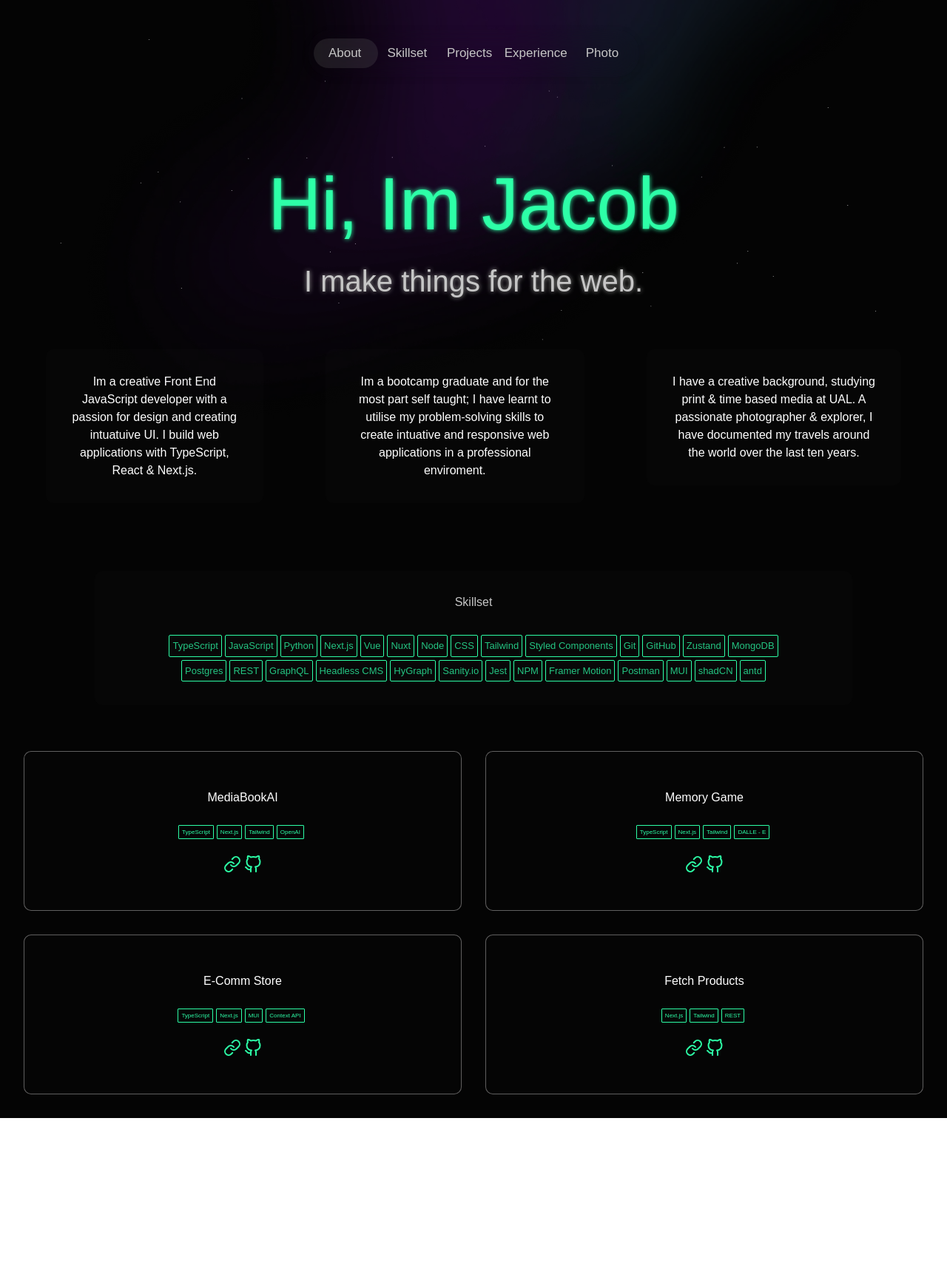
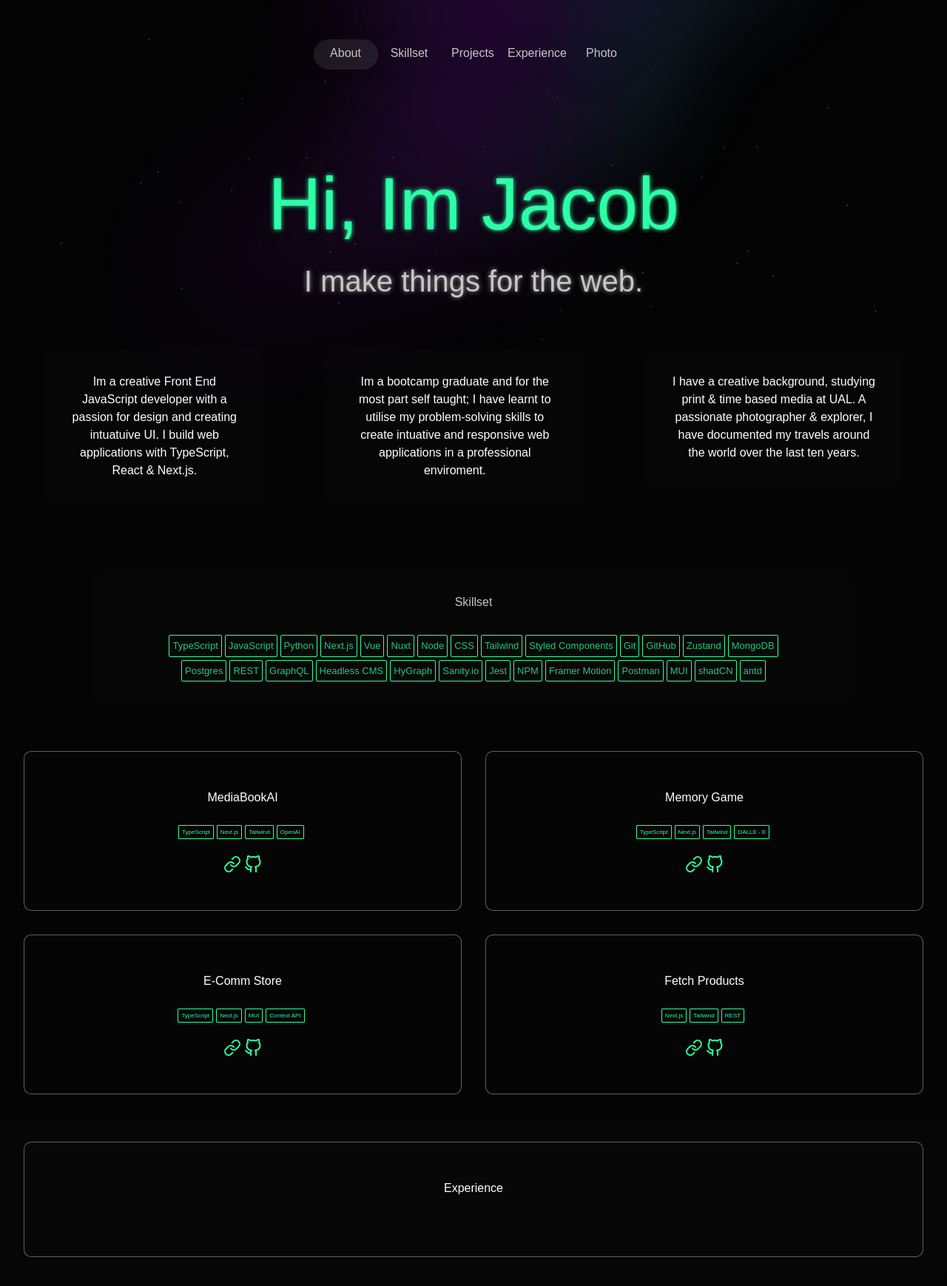
Before and after one commit to Jacobbidmead/v-3, a Next.js app: page / in a window 1280 px wide. Shown: the top 1738 px of the page at 74% size. Before the commit the page ends 1511 px from the top, so only its background shows below. Built offline with nearby package versions, Linux system fonts and the light colour scheme; a web font is replaced by a local one.

Commit message:
feat: created experience component

```diff
--- a/app/components/experience-section.tsx
+++ /dev/null
@@ -1,86 +0,0 @@
-"use client";
-
-import React from "react";
-import { motion } from "framer-motion";
-import { Skill } from "./skillset/Skillset.style";
-
-interface ExperienceItem {
-  title: string;
-  description: string;
-  date: string;
-  company: string;
-  technology: string[];
-}
-
-const experiences: ExperienceItem[] = [
-  {
-    company: "Entwurf",
-    title: "Frontend ReactJS Developer",
-    description: "Building web applications using Next.js",
-    date: "August 2024 - Present",
-    technology: ["Next.js", "styled components", "sanity.io"],
-  },
-  {
-    company: "Curated Loop",
-    title: "Frontend Developer",
-    description: "Created responsive user interfaces and implemented complex UI animations.",
-    date: "Feburary 2024 - July 2024",
-    technology: [],
-  },
-  {
-    company: "Ignite Hubs",
-    title: "Web Design Intern",
-    description: "Assisted in designing and prototyping website layouts using Figma and Adobe XD.",
-    date: "May 2023 - July 2024",
-    technology: [],
-  },
-];
-
-export default function ExperienceSection() {
-  const allTechnologies = experiences.flatMap((experience) => experience.technology);
-  return (
-    <section className='p-8'>
-      <div
-        className=' flex items-center justify-center bg-[rgba(64, 63, 63, 0.033)] text-white py-12 border border-customBorder rounded-[10px] '
-        id='experience'>
-        <div className='w-full flex justify-center'>
-          <h2 className='text-1xl  text-left pr-12'>Professional coding experience</h2>
-          <div className='relative'>
-            <div
-              className='absolute left-2 top-0 bottom-0 w-px bg-[rgba(194,193,193,0.477)]'
-              aria-hidden='true'
-            />
-            {experiences.map((exp, index) => (
-              <motion.div
-                key={index}
-                initial={{ opacity: 0, y: 50 }}
-                whileInView={{ opacity: 1, y: 0 }}
-                viewport={{ once: true, amount: 0.8 }}
-                transition={{ duration: 0.5, delay: index * 0.2 }}
-                className='mb-8 pl-6'>
-                <div className='relative w-[300px]'>
-                  <div className='absolute -left-6 top-1.5 w-4 h-4 rounded-full bg-[rgba(194,193,193,0.477)] flex items-center justify-center'>
-                    <div className='w-1.5 h-1.5 rounded-full bg-white' />
-                  </div>
-                  <div className='pb-2'>
-                    <h2>{exp.company}</h2>
-                    <h3 className='text-xl  mb-2'>{exp.title}</h3>
-                    <p className='text-[rgba(194,193,193,0.477)] mb-2'>{exp.date}</p>
-                    <p>{exp.description}</p>
-                  </div>
-
-                  {/* Loop over the combined technology array */}
-                  {allTechnologies.map((tech, index) => (
-                    <div key={index} className='pt-1'>
-                      <Skill>{tech}</Skill>
-                    </div>
-                  ))}
-                </div>
-              </motion.div>
-            ))}
-          </div>
-        </div>
-      </div>
-    </section>
-  );
-}
--- /dev/null
+++ b/app/components/experience/Experience.style.tsx
@@ -0,0 +1,37 @@
+import styled from "styled-components";
+import { media } from "@/app/utils/media";
+
+export const ExperienceHeader = styled.h4`
+  color: white;
+  font-size: 16px;
+  display: flex;
+  justify-content: center;
+  padding-bottom: 30px;
+`;
+
+export const ExperienceContainer = styled.section`
+  background-size: cover;
+  display: flex;
+  justify-content: center;
+  flex-direction: column;
+  width: 100%;
+  margin-left: auto;
+  margin-right: auto;
+  margin-bottom: 30px;
+  background-color: rgba(64, 63, 63, 0.033);
+  border-radius: 10px;
+  padding: 30px;
+`;
+
+export const ExperienceSection = styled.div`
+  color: rgba(45, 255, 167, 0.764);
+  background-color: rgba(64, 63, 63, 0.033);
+  border: 1px solid rgba(194, 193, 193, 0.477);
+  border-radius: 10px;
+  font-size: 13px;
+  padding: 50px;
+  margin: 2px;
+  ${media.mobile`
+  font-size:11px;
+`}
+`;
--- /dev/null
+++ b/app/components/experience/Experience.tsx
@@ -0,0 +1,16 @@
+"use client";
+import { ExperienceContainer, ExperienceHeader, ExperienceSection } from "./Experience.style";
+
+const Experience: React.FC = () => {
+  return (
+    <>
+      <ExperienceContainer>
+        <ExperienceSection>
+          <ExperienceHeader>Experience</ExperienceHeader>
+        </ExperienceSection>
+      </ExperienceContainer>
+    </>
+  );
+};
+
+export default Experience;
--- a/app/components/nav/Nav.styles.ts
+++ b/app/components/nav/Nav.styles.ts
@@ -39,13 +39,13 @@ export const FloatingNav = styled.div.withConfig({
 export const FnLinks = styled.div`
   cursor: pointer;
   transition: all 0.2s ease;
-  font-size: 17px;
+  font-size: 16px;
   z-index: 2;
-  margin: 0 5px;
+  margin: 4px;
   border-radius: 30px;
   color: rgb(198, 198, 198);
   position: relative;
-  width: 20%;
+  width: 22%;
   display: inline-block;
   text-align: center;
 
@@ -57,8 +57,9 @@ export const FnLinks = styled.div`
 export const BackgroundBlock = styled(motion.div)`
   position: absolute;
   z-index: 1;
-  width: 19.5%;
+  width: 19.4%;
   height: 64%;
   background-color: rgba(114, 114, 114, 0.2);
   border-radius: 30px;
+  top: 20%;
 `;
--- a/app/page.tsx
+++ b/app/page.tsx
@@ -7,6 +7,7 @@ import About from "./components/about/About";
 import { HomeContainer } from "@/Home.styles";
 import Skillset from "./components/skillset/Skillset";
 import Projects from "./components/projects/Projects";
+import Experience from "./components/experience/Experience";
 
 export default function Home() {
   const { isMobile, backgroundColor, scrollToSection } = useNavbarLogic();
@@ -17,6 +18,7 @@ export default function Home() {
       <About />
       <Skillset />
       <Projects />
+      <Experience />
     </HomeContainer>
   );
 }
```
